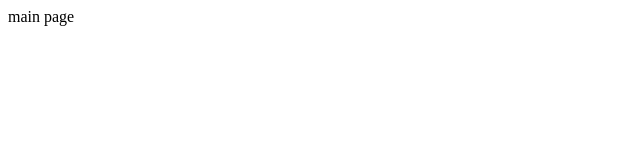
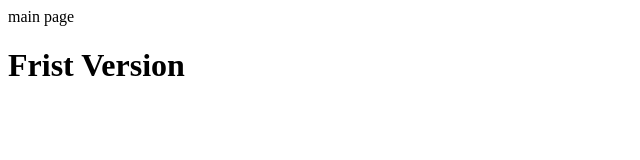
Before and after one commit to sharif-shayan/POCO-Jawad, a plain HTML site: page index.html in a window 1280 px wide. Shown: the whole page, without its empty margins (0-640 px from the left). Drawn offline with Linux system fonts and the light colour scheme.

Commit message:
First Version

```diff
--- a/index.html
+++ b/index.html
@@ -1 +1,2 @@
 main page
+<h1>Frist Version</h1>
```
